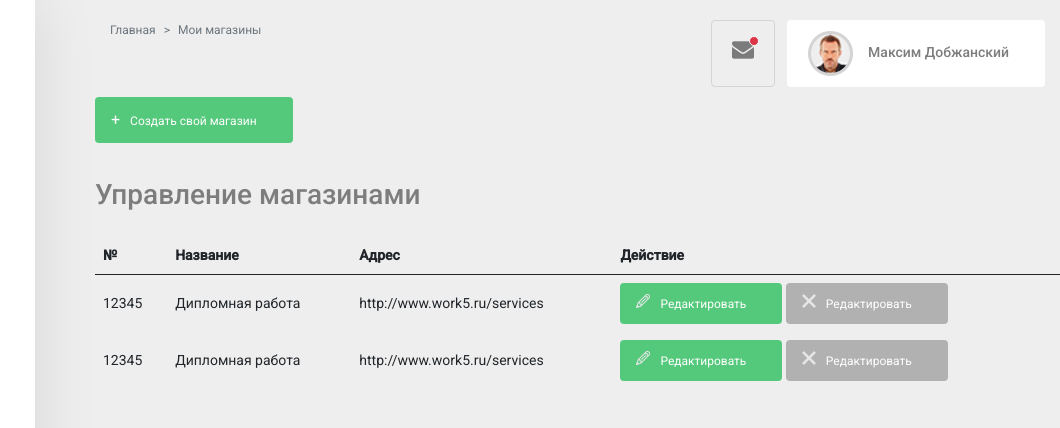
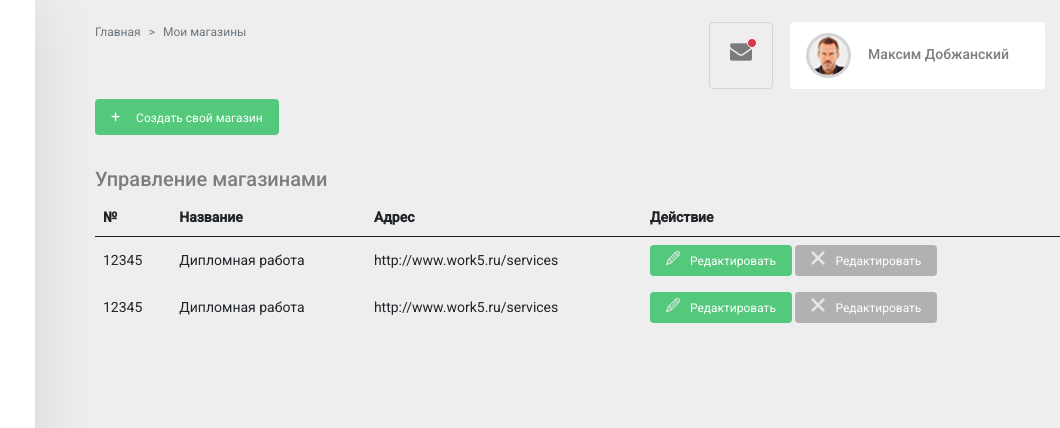
Before and after one commit to TimBad1/test-layout-shop, a plain HTML site: page index.html in a window 1280 px wide. Shown: the top 428 px of the page, 220-1280 px from the left. Drawn offline with nearby package versions, Linux system fonts and the light colour scheme.

Commit message:
fix: style header

```diff
--- a/index.html
+++ b/index.html
@@ -105,7 +105,7 @@
 					</div>
 				</div>
 			</div>
-			<h2 class="h3">Управление магазинами</h2>
+			<h2 class="h5">Управление магазинами</h2>
 
 			<table class="table align-middle">
 				<thead>
--- a/style.css
+++ b/style.css
@@ -117,7 +117,7 @@ body {
 }
 /* HEADER */
 .header {
-    padding: 20px 15px 10px;
+    padding: 22px 15px 10px 0;
 }
 
 .breadcrumb {
@@ -128,11 +128,11 @@ body {
 .btn.message {
     border: 1px solid #d4d4d4;
     padding: 20px;
-    margin-right: 12px;
+    margin-right: 17px;
 }
 
 .btn.login {
-    padding: 10px 35px 10px 20px;
+    padding: 10px 35px 10px 15px;
     background-color: #fff;
     font-weight: 500;
     font-size: 14px;
@@ -140,7 +140,7 @@ body {
 }
 
 .avatar {
-    margin-right: 12px;
+    margin-right: 14px;
 }
 
 .message-wrap {
@@ -152,19 +152,19 @@ body {
 /* MAIN */
 .btn.create-btn {
     position: relative;
-    padding: 10px 35px 10px 15px;
+    padding: 5px 15px;
     background-color: #55c97b;
     color: #fff;
     font-size: 12px;
 }
 
 .btn.add {
-    margin-bottom: 35px;
+    margin-bottom: 32px;
 }
 
 .btn.add::before {
     content: '+';
-    margin-right: 10px;
+    margin-right: 16px;
     font-size: 16px;
 }
 
```
